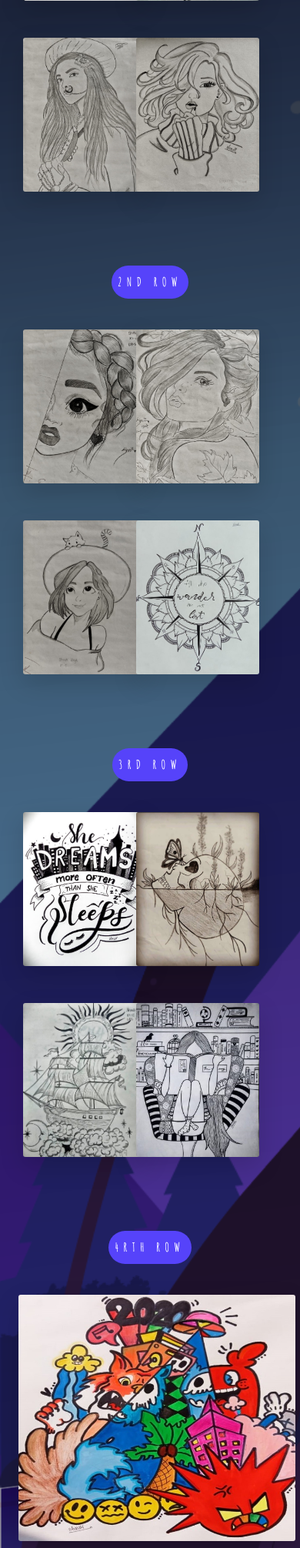
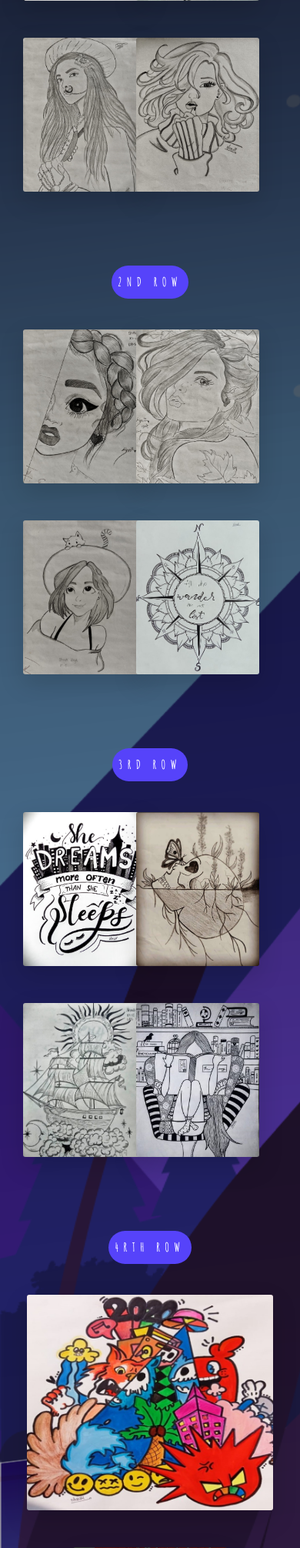
Before and after one commit to ArchMasterX/artistic-move, a PHP site: page /index.html in a window 390 px wide. Shown: the part 4039-6050 px from the top of the page at 77% size. Run offline with PHP 8.4, Linux system fonts and the light colour scheme; some web fonts are replaced.

Commit message:
Add files via upload

```diff
--- a/css/style.css
+++ b/css/style.css
@@ -592,8 +592,8 @@ body {
     background-size: cover; }
     @media only screen and (max-width: 56.25em) {
       .feature-panel-13 {
-        height: 40rem;
-        width: 45rem;
+        height: 35rem;
+        width: 40rem;
         padding: 2rem;
         margin: 0 auto; } }
   .feature-panel__icon {
```
